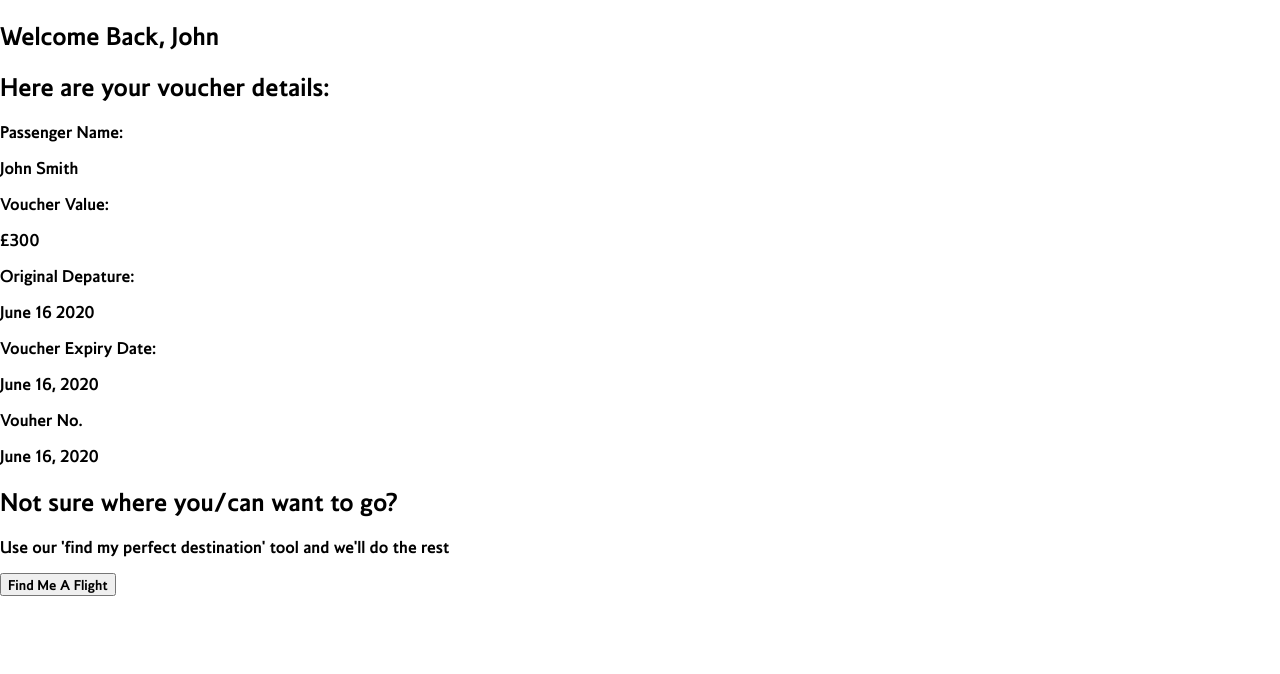
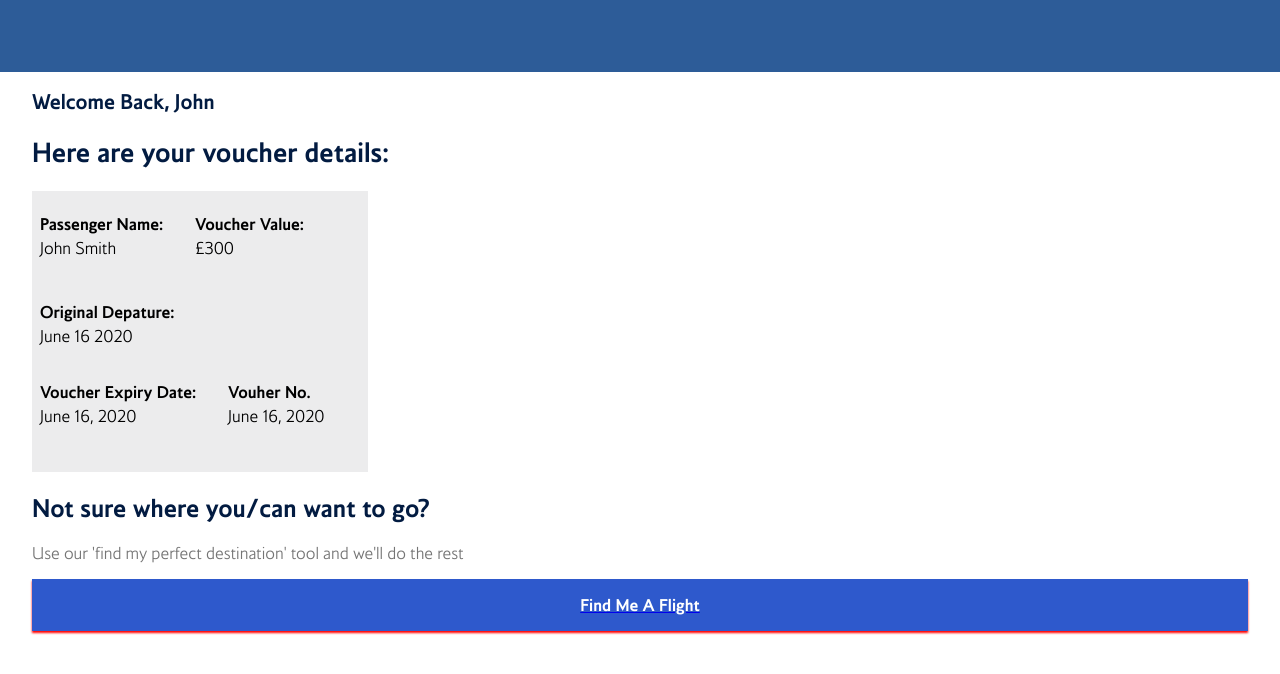
Before and after one commit to LeightonGuang/aero-dynamic-british-airways-frontend-hackathon, a React (Create React App) app: page /profile in a window 1280 px wide. Shown: the top 674 px of the page. Built offline with nearby package versions, Linux system fonts and the light colour scheme.

Commit message:
Add styles for profile page

```diff
--- a/src/pages/ProfilePage/ProfilePage.js
+++ b/src/pages/ProfilePage/ProfilePage.js
@@ -1,44 +1,55 @@
 import "./ProfilePage.scss";
+import { Link } from "react-router-dom";
 
 export default function ProfilePage() {
   return (
     <section className="profile">
       <div className="profile__container"></div>
+      <div className="profile__wrapper">
         <div className="profile__info">
-        <h2>Welcome Back, John</h2>
-        <h1>Here are your voucher details:</h1>
+          <h2 className="profile__welcome">Welcome Back, John</h2>
+          <h1 className="profile__voucher">Here are your voucher details:</h1>
         </div>
         <div className="profile__details">
-        <div className="profile__passenger__details">
+          <div className="profile__passenger-details">
+            <div className="profile__passenger-info">
               <div className="profile__passenger-name">
-            <p>Passenger Name:</p>
-            <p>John Smith</p>
+                <p className="profile__heading">Passenger Name:</p>
+                <p className="profile__description">John Smith</p>
               </div>
               <div className="profile__voucher-value">
-            <p>Voucher Value:</p>
-            <p>£300</p>
+                <p className="profile__heading">Voucher Value:</p>
+                <p className="profile__description">£300</p>
               </div>
             </div>
             <div className="profile__original-depature">
-          <p>Original Depature:</p>
-          <p>June 16 2020</p>
+              <p className="profile__heading">Original Depature:</p>
+              <p className="profile__description">June 16 2020</p>
             </div>
-        <div className="profile__voucher__info">
-          <div className="profile__voucher__expiry">
-            <p>Voucher Expiry Date:</p>
-            <p>June 16, 2020</p>
+            <div className="profile__voucher-info">
+              <div className="profile__voucher-expiry">
+                <p className="profile__heading">Voucher Expiry Date:</p>
+                <p className="profile__description">June 16, 2020</p>
               </div>
               <div className="profile__voucher-number">
-            <p>Vouher No.</p>
-            <p>June 16, 2020</p>
+                <p className="profile__heading">Vouher No.</p>
+                <p className="profile__description">June 16, 2020</p>
+              </div>
             </div>
           </div>
           <div className="profile__find__more">
-          <h2>Not sure where you/can want to go?</h2>
-          <p>
+            <h2 className="profile__where">
+              Not sure where you/can want to go?
+            </h2>
+            <p className="profile__find">
               Use our 'find my perfect destination' tool and we'll do the rest
             </p>
-          <button>Find Me A Flight</button>
+            <Link to="/form">
+              <div className="profile__btn-container">
+                <button className="profile__btn">Find Me A Flight</button>
+              </div>
+            </Link>
+          </div>
         </div>
       </div>
     </section>
--- a/src/pages/ProfilePage/ProfilePage.scss
+++ b/src/pages/ProfilePage/ProfilePage.scss
@@ -1,3 +1,105 @@
 @use "../../styles/partials/mixins.scss" as *;
 @use "../../styles/partials/variables.scss" as *;
-@use "../../styles/partials/typography.scss";
+@use "../../styles/partials/typography.scss" as *;
+
+.profile {
+  &__container {
+    width: 100%;
+    height: 4.5rem;
+    background-color: #2d5c98;
+  }
+  &__welcome {
+    font-size: 1.25rem;
+    color: $text-colour;
+  }
+
+  &__where {
+    color: $text-colour;
+  }
+
+  &__wrapper {
+    margin-left: 2rem;
+    margin-right: 2rem;
+  }
+
+  &__voucher {
+    font-size: 1.625rem;
+    color: $text-colour;
+  }
+
+  &__passenger-info {
+    display: flex;
+    flex-direction: row;
+    gap: 2rem;
+    padding-top: 0.8rem;
+  }
+
+  &__passenger-name {
+    margin-left: 0.5rem;
+  }
+
+  &__passenger-name,
+  &__voucher-value,
+  &__original-depature,
+  &__voucher-expiry,
+  &__voucher-number {
+    line-height: 0.5rem;
+  }
+
+  &__passenger-name,
+  &__original-depature,
+  &__voucher-expiry {
+    margin-bottom: 2rem;
+  }
+
+  &__original-depature {
+    margin-left: 0.5rem;
+    margin-top: -0.5rem;
+  }
+
+  &__passenger-details {
+    background-color: #ececed;
+    width: 21rem;
+    height: 17.5625rem;
+  }
+
+  &__voucher-info {
+    display: flex;
+    flex-direction: row;
+    margin-left: 0.5rem;
+    gap: 2rem;
+  }
+
+  &__description {
+    font-size: 1rem;
+    font-weight: 300;
+  }
+
+  &__find {
+    color: #757575;
+    font-weight: 300;
+  }
+
+  &__btn-container {
+    display: flex;
+    align-items: center;
+    justify-content: center;
+    box-shadow: 0px 2px 2px 0px red;
+  }
+
+  &__btn {
+    padding: 1rem 1.5rem;
+    text-align: center;
+    color: white;
+    background-color: $button-primary-colour;
+    border: none;
+    font-weight: 400;
+    border: $button-primary-colour;
+    font-size: 1rem;
+    width: 100%;
+    cursor: pointer;
+    &:hover {
+      background-color: $button-primary-hover-colour;
+    }
+  }
+}
```
Lines whose indentation alone changed are shown as unchanged.
